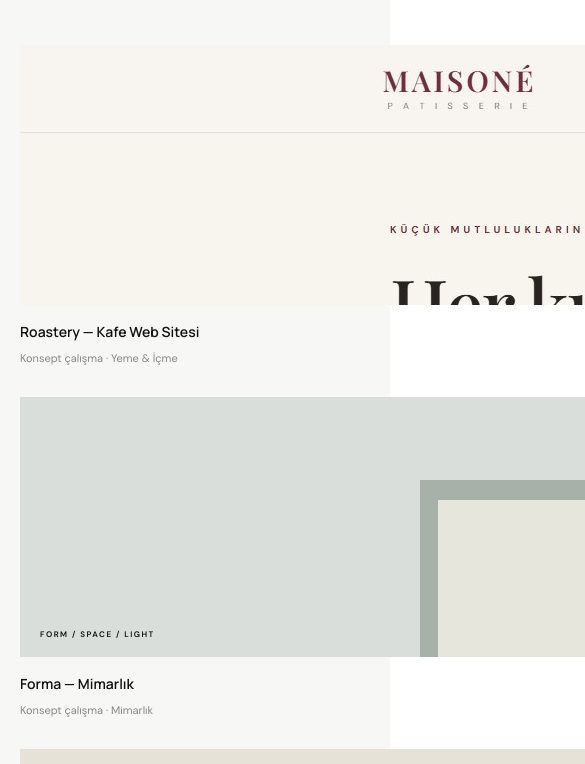
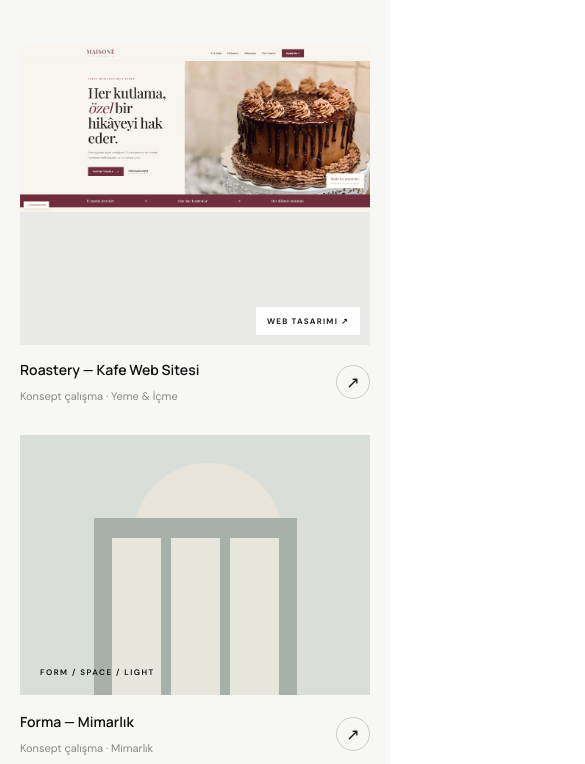
Before and after one commit to ilkayZs/haydesign, a plain HTML site: page index.html in a window 390 px wide. Shown: the part 2600-3364 px from the top of the page, 585 px wide, since content can reach past the window. Drawn offline with Linux system fonts and the light colour scheme.

Commit message:
Update style.css

```diff
--- a/style.css
+++ b/style.css
@@ -48,3 +48,96 @@
 .project-clickable .project-meta{color:inherit}
 .project-clickable:hover .project-link{transform:translate(3px,-3px)}
 .project-clickable .project-link{transition:transform .2s ease}
+
+
+/* =========================================
+   PROJECT CARDS - STATIC IMAGE PREVIEWS
+========================================= */
+
+/* Kafe kartını tam genişliğe al */
+.project-card.project-clickable:not(.project-wide) {
+  grid-column: 1 / -1;
+}
+
+/* Ekran görüntüsü alanları */
+.project-visual.preview-window,
+.project-wide .project-visual.preview-window {
+  width: 100%;
+  height: 550px;
+  position: relative;
+  overflow: hidden;
+  background: #e9e9e7;
+  isolation: isolate;
+}
+
+/* Görseller */
+.project-visual.preview-window img {
+  display: block;
+  width: 100%;
+  height: 100%;
+  object-fit: contain;
+  object-position: top center;
+  transition: transform .6s ease;
+}
+
+/* Hover */
+.project-clickable:hover .preview-window img {
+  transform: scale(1.015);
+}
+
+/* Önizleme etiketi */
+.preview-label {
+  position: absolute;
+  z-index: 3;
+  right: 20px;
+  bottom: 20px;
+  padding: 12px 16px;
+  background: rgba(255,255,255,.95);
+  color: #222;
+  font-size: 9px;
+  font-weight: 700;
+  letter-spacing: 1.2px;
+  opacity: 0;
+  transform: translateY(5px);
+  transition: opacity .25s ease, transform .25s ease;
+  pointer-events: none;
+}
+
+.project-clickable:hover .preview-label {
+  opacity: 1;
+  transform: translateY(0);
+}
+
+/* Kart bilgileri */
+.project-clickable .project-meta {
+  padding-top: 20px;
+}
+
+/* Tablet */
+@media (max-width: 900px) {
+  .project-visual.preview-window,
+  .project-wide .project-visual.preview-window {
+    height: 420px;
+  }
+}
+
+/* Mobil */
+@media (max-width: 640px) {
+  .project-visual.preview-window,
+  .project-wide .project-visual.preview-window {
+    height: 300px;
+  }
+
+  .preview-label {
+    opacity: 1;
+    transform: none;
+    right: 10px;
+    bottom: 10px;
+    font-size: 8px;
+    padding: 9px 11px;
+  }
+
+  .project-clickable .project-meta {
+    padding-top: 15px;
+  }
+}
```
